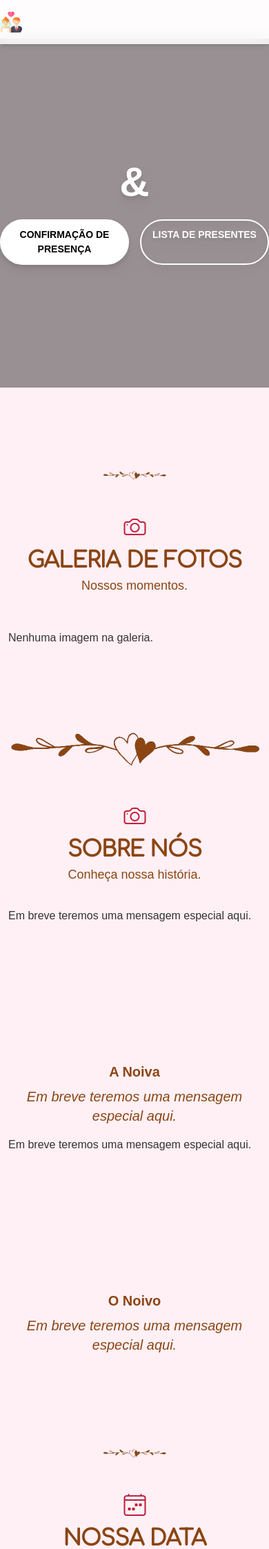
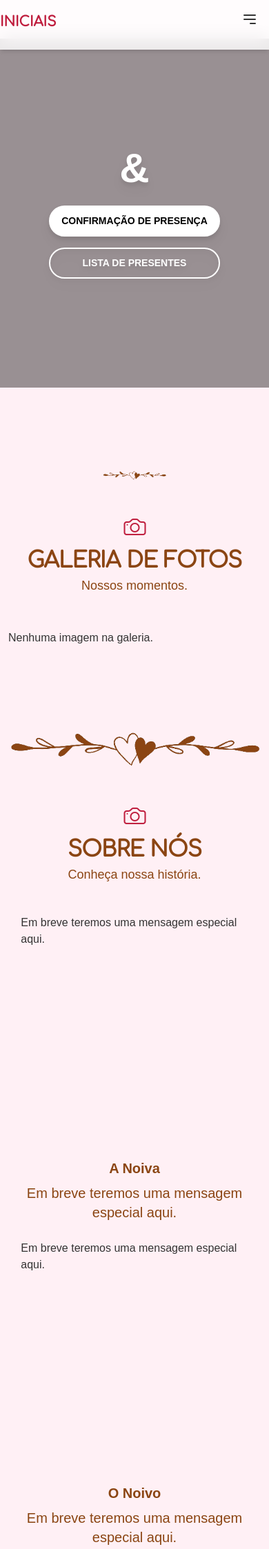
Before and after one commit to warleihc21/eunoiva, a Django app: template convidados/templates/convidados.html in a window 390 px wide. Shown: the top 2246 px of the page at 69% size. Run offline with Django 5.2, Linux system fonts and the light colour scheme; the template is opened without the code that fills it, so the values that code supplies are empty; parts of the project's set-up code (start-up, migrations or seed data) failed here and were passed over; some libraries are stand-ins or nearby versions.

Commit message:
Ajuste responsividade

```diff
--- a/convidados/templates/convidados.html
+++ b/convidados/templates/convidados.html
@@ -124,6 +124,14 @@
         text-decoration: none;
     }
 
+    /* Ajusta a posição dos botões para ficarem no centro verticalmente */
+    .botao-container {
+        display: flex;
+        align-items: center; /* Centraliza verticalmente */
+        justify-content: center; /* Centraliza horizontalmente */
+        gap: 20px; /* Espaço entre os botões */
+    }
+
     /* Botão de Confirmação de Presença: Branco com texto preto */
     .btn-primary {
         background-color: white;
@@ -152,9 +160,16 @@
         border-color: white;
     }
 
+    /* Ajustes para telas menores */
     @media (max-width: 768px) {
         .foto-quadrada {
-            height: 200px;  /* Ajusta a altura das imagens para telas menores */
+            width: 90%; /* Ocupa 90% da largura da tela */
+            max-width: 400px; /* Limita a largura máxima para evitar imagens muito grandes */
+            margin: 10px auto; /* Centraliza e adiciona margem */
+        }
+
+        .foto-quadrada img {
+            border-radius: 20px; /* Reduz o arredondamento para telas menores */
         }
     }
 
@@ -200,6 +215,16 @@
         }
     }
 
+    /* Em telas menores, os botões ficam um abaixo do outro */
+    @media (max-width: 768px) {
+        .botao-container {
+            flex-direction: column; /* Empilha os botões verticalmente */
+            gap: 16px; /* Ajusta o espaçamento */
+        }
+    }
+
+
+
 
 </style>
 
@@ -229,7 +254,7 @@
                     &
                     {{ convidado.user.perfil.nome_segundo_conjuge }}
                 </span>
-                <div class="flex space-x-4">
+                <div class="botao-container">
                     <!-- Botão de Confirmação de Presença: Branco para Transparente ao passar o mouse -->
                     <a href="#confirmacao-presenca" class="btn btn-primary">Confirmação de presença</a>
                     <!-- Botão de Lista de Presentes: Transparente para Branco ao passar o mouse -->
@@ -293,7 +318,7 @@
                                     {% endif %}
                                 </div>
                                 <h2 class="text-balance text-center text-xl font-semibold mt-4 mb-2tracking-tight">A Noiva</h2>
-                                <p class="fst-italic cor-marrom text-center text-xl mt-2">
+                                <p class="cor-marrom text-center text-xl mt-2">
                                     {% if mensagem_noiva %}
                                         {{ mensagem_noiva.mensagem }}
                                     {% else %}
@@ -312,7 +337,7 @@
                                     {% endif %}
                                 </div>
                                 <h2 class="text-balance text-center text-xl font-semibold mt-4 mb-2tracking-tight">O Noivo</h2>
-                                <p class="fst-italic cor-marrom text-center text-xl mt-2">
+                                <p class="cor-marrom text-center text-xl mt-2">
                                     {% if mensagem_noivo %}
                                         {{ mensagem_noivo.mensagem }}
                                     {% else %}
@@ -327,26 +352,18 @@
         </section>
 
 
-
-
-
-
-
-
-
         <br>
         <section id="nossa-data" class="section-full-height">
             <div class="centralizar-imagem mt-24 mb-12">
                 <img src="{% static 'noivos/img/ramocoracao.png' %}" alt="Imagem do Casamento" class="tamanho-imagem">
             </div>
-            <!-- Dados da Data de Casamento -->
             <div class="mx-auto max-w-2xl text-center">
                 <i class="bi bi-calendar4-week icon mt-24 text-balance text-4xl font-semibold cor-vermelho tracking-tight sm:text-5xl"></i>
                 <p class="Comfortaa-Bold text-balance text-4xl mt-2 font-semibold cor-marrom tracking-tight sm:text-5xl">Nossa data</p>
                 <br>
                 <h1 class="text-balance text-4xl fw-bold tracking-tight cor-vermelho sm:text-5xl">{{ convidado.user.perfil.data_casamento|date:"d/m/Y" }}</h1>
                 <br>
-                <div id="timer" class="flex justify-center space-x-4">
+                <div id="timer">
                     <div class="campo-tempo">
                         <span id="dias" class="valor-tempo">00</span>
                         <span class="rotulo-tempo">dias</span>
@@ -377,7 +394,7 @@
                 <i class="bi bi-envelope icon mt-12 text-balance text-4xl cor-vermelho font-semibold tracking-tight sm:text-5xl"></i>
                 <p class="Comfortaa-Bold mb-12 text-balance text-4xl cor-marrom font-semibold tracking-tight sm:text-5xl">Mensagem</p>
 
-                <p class="fst-italic flex items-center cor-marrom justify-center text-4xl">
+                <p class="fst-italic flex items-center cor-marrom justify-center text-3xl">
                     {{ convidado.user.perfil.mensagem_noivos }}
                 </p>
             </div>
--- a/noivos/views.py
+++ b/noivos/views.py
@@ -330,7 +330,8 @@ def lista_convidados(request):
 
         nome_convidado = request.POST.get('nome_convidado')
         whatsapp = request.POST.get('whatsapp')
-        maximo_acompanhantes = int(request.POST.get('maximo_acompanhantes', 0))
+        maximo_acompanhantes = request.POST.get('maximo_acompanhantes', '0')  # Obtém o valor ou '0' se vazio
+        maximo_acompanhantes = int(maximo_acompanhantes) if maximo_acompanhantes.isdigit() else 0  # Converte ou usa 0
         Convidados.objects.create(
             user=request.user,
             nome_convidado=nome_convidado,
--- a/templates/base.html
+++ b/templates/base.html
@@ -25,6 +25,23 @@
     <script src="https://cdn.jsdelivr.net/npm/@popperjs/core@2.11.8/dist/umd/popper.min.js" integrity="sha384-I7E8VVD/ismYTF4hNIPjVp/Zjvgyol6VFvRkX/vR+Vc4jQkC+hVqc2pM8ODewa9r" crossorigin="anonymous"></script>
     <script src="https://cdn.jsdelivr.net/npm/bootstrap@5.3.3/dist/js/bootstrap.min.js" integrity="sha384-0pUGZvbkm6XF6gxjEnlmuGrJXVbNuzT9qBBavbLwCsOGabYfZo0T0to5eqruptLy" crossorigin="anonymous"></script>
     <script src="https://code.jquery.com/jquery-3.6.0.min.js"></script>
+    <script>
+        document.addEventListener('DOMContentLoaded', function() {
+            const menuToggle = document.getElementById('menu-toggle');
+            const mobileMenu = document.getElementById('mobile-menu');
+            const menuLinks = mobileMenu.querySelectorAll('a');
+
+            menuToggle.addEventListener('click', function() {
+                mobileMenu.classList.toggle('show');
+            });
+
+            menuLinks.forEach(link => {
+                link.addEventListener('click', function() {
+                    mobileMenu.classList.remove('show');
+                });
+            });
+        });
+    </script>
 </body>
 
 </html>
--- a/templates/partials/navbar_convidados.html
+++ b/templates/partials/navbar_convidados.html
@@ -1,10 +1,24 @@
 {% load static %}
+
+{% load custom_filters %}  {# Carregue o filtro personalizado #}
 
 <nav class="bg-white/80 backdrop-blur-md fixed top-0 w-full z-50 shadow-md">
     <div class="mx-auto max-w-7xl">
         <div class="relative flex h-16 items-center justify-between">
             <div class="flex flex-shrink-0 items-center">
-                <img class="h-8 w-auto rounded-md" src="{% static 'noivos/img/logo.png' %}" alt="Logo">
+                {% if nome_primeiro_conjuge and nome_segundo_conjuge %}
+                        <a href="/" class="Comfortaa-Bold cor-vermelho text-xl font-bold">
+                            {{ nome_primeiro_conjuge.split.0.0|upper }}{% if nome_primeiro_conjuge.split|length > 1 %}{{ nome_primeiro_conjuge.split.1.0|upper }}{% endif %}
+                        </a>
+                       <a class="cor-vermelho" href=""> & </a>
+                        <a href="/" class="Comfortaa-Bold cor-vermelho text-xl font-bold">
+                            {{ nome_segundo_conjuge.split.0.0|upper }}{% if nome_segundo_conjuge.split|length > 1 %}{{ nome_segundo_conjuge.split.1.0|upper }}{% endif %}
+                        </a>
+                    {% else %}
+                        <a href="/" class="Comfortaa-Bold cor-vermelho text-xl font-bold">
+                            Iniciais
+                        </a>
+                    {% endif %}
             </div>
             <div class="flex flex-1 items-center justify-center">
 
@@ -20,5 +34,19 @@
                 </div>
             </div>
         </div>
+        <button id="menu-toggle" class="absolute top-4 right-4 md:hidden">
+            <svg class="w-6 h-6" fill="none" stroke="currentColor" viewBox="0 0 24 24" xmlns="http://www.w3.org/2000/svg">
+                <path stroke-linecap="round" stroke-linejoin="round" stroke-width="2" d="M4 6h16M4 12h16m-7 6h7"></path>
+            </svg>
+        </button>
+        <div id="mobile-menu" class="mt-2">
+            <a href="#galeria-imagens" class="block py-2 px-4 hover:bg-gray-100">Galeria</a>
+            <a href="#sobre-nos" class="block py-2 px-4 hover:bg-gray-100">Nossa História</a>
+            <a href="#nossa-data" class="block py-2 px-4 hover:bg-gray-100">Nossa Data</a>
+            <a href="#mensagem-noivos" class="block py-2 px-4 hover:bg-gray-100">Mensagem</a>
+            <a href="#confirmacao-presenca" class="block py-2 px-4 hover:bg-gray-100">Confirmação de presença</a>
+            <a href="#lista-presentes" class="block py-2 px-4 hover:bg-gray-100">Presentes</a>
+            <a href="#localizacao" class="block py-2 px-4 hover:bg-gray-100">Localização</a>
+        </div>
     </div>
 </nav>
--- a/templates/static/noivos/css/css.css
+++ b/templates/static/noivos/css/css.css
@@ -171,3 +171,54 @@ body, p, h1, h2, h3, h4, h5, h6, span, div, a, li, button, input, label {
     font-weight: bold;
     color: #333;
 }
+
+@media screen and (max-width: 768px) {
+    .Comfortaa-Bold {
+        font-size: 2em; /* Reduz o tamanho da fonte */
+    }
+
+    #timer {
+        flex-wrap: wrap; /* Permite que os elementos quebrem a linha */
+        gap: 8px; /* Reduz o espaçamento */
+    }
+
+    .campo-tempo {
+        width: 70px; /* Reduz a largura dos campos do contador */
+        padding: 6px; /* Reduz o espaçamento interno */
+    }
+
+    .valor-tempo {
+        font-size: 2rem; /* Reduz o tamanho dos números */
+    }
+
+    .rotulo-tempo {
+        font-size: 0.9rem; /* Reduz o tamanho do texto abaixo dos números */
+    }
+
+
+}
+
+@media (max-width: 768px) {
+    #timer {
+        flex-direction: column; /* Alinha os campos verticalmente */
+        align-items: center; /* Centraliza os campos horizontalmente */
+        gap: 10px; /* Adiciona espaçamento entre os campos */
+    }
+
+    .campo-tempo {
+        width: 80%; /* Ocupa 80% da largura da tela */
+        max-width: 300px; /* Limita a largura máxima */
+        padding: 15px; /* Aumenta o padding para melhor visualização */
+        box-sizing: border-box; /* Garante que o padding não aumente a largura total */
+    }
+}
+
+#mobile-menu {
+    transition: max-height 0.3s ease-in-out;
+    overflow: hidden;
+    max-height: 0; /* Inicialmente escondido */
+}
+
+#mobile-menu.show {
+    max-height: 500px; /* Ajuste conforme necessário */
+}
```
Also changed, not shown: convidados/templatetags/custom_filters.py (added, +12 -0 lines), core/settings.py (+9 -1 lines), noivos/templatetags/custom_filters.py (added, +12 -0 lines), templates/partials/navbar.html (+16 -2 lines).
